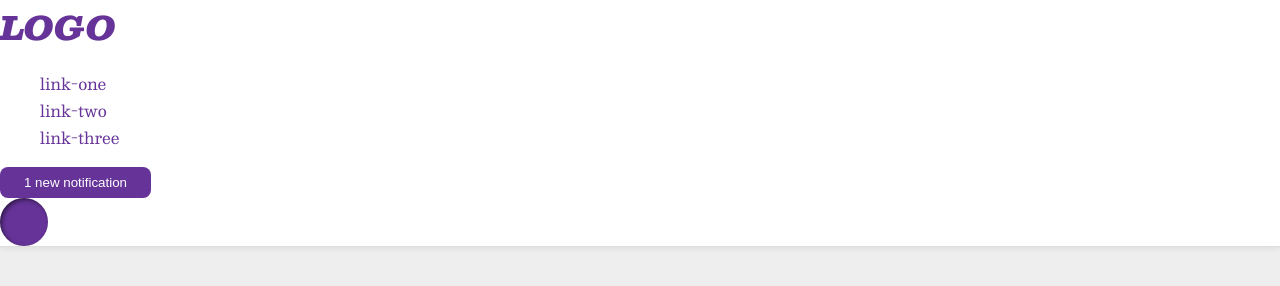
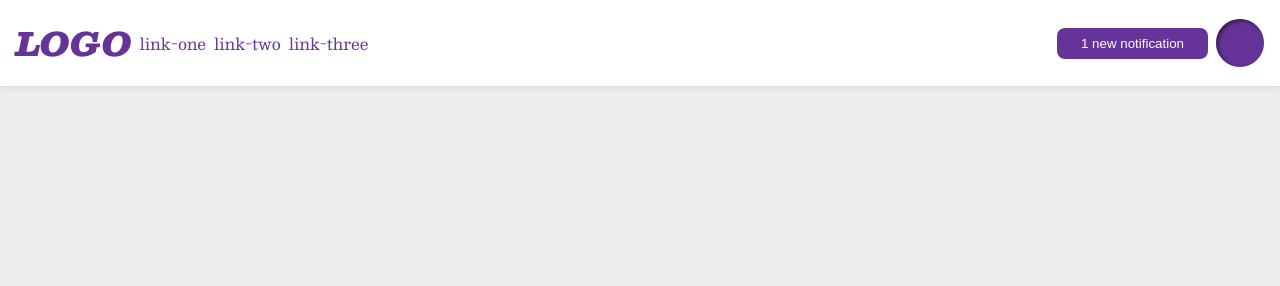
Before and after one commit to NikolaM4/the-odin-project, a plain HTML site: page css-exercises/flex/03-flex-header-2/index.html in a window 1280 px wide. Drawn offline with nearby package versions, Linux system fonts and the light colour scheme.

Commit message:
Flex exercises

```diff
--- a/css-exercises/flex/01-flex-center/style.css
+++ b/css-exercises/flex/01-flex-center/style.css
@@ -3,6 +3,9 @@
   border: 4px solid midnightblue;
   width: 400px;
   height: 300px;
+  display: flex;
+  justify-content: center;
+  align-items: center;
 }
 
 .box {
--- a/css-exercises/flex/02-flex-header/style.css
+++ b/css-exercises/flex/02-flex-header/style.css
@@ -1,6 +1,9 @@
-.header  {
+.header {
   font-family: monospace;
   background: papayawhip;
+  display: flex;
+  justify-content: space-between;
+  align-items: center;
 }
 
 .logo {
@@ -9,11 +12,18 @@
   color: tomato;
   background: white;
   padding: 4px 32px;
+  justify-self: center;
+  align-self: center;
 }
 
 ul {
   /* this removes the dots on the list items*/
   list-style-type: none;
+  display: flex;
+  margin: 0;
+  padding: 0;
+  margin: 8px;
+  gap: 8px;
 }
 
 a {
--- a/css-exercises/flex/03-flex-header-2/index.html
+++ b/css-exercises/flex/03-flex-header-2/index.html
@@ -1,26 +1,26 @@
 <!DOCTYPE html>
 <html lang="en">
   <head>
-    <meta charset="UTF-8">
-    <meta http-equiv="X-UA-Compatible" content="IE=edge">
-    <meta name="viewport" content="width=device-width, initial-scale=1.0">
+    <meta charset="UTF-8" />
+    <meta http-equiv="X-UA-Compatible" content="IE=edge" />
+    <meta name="viewport" content="width=device-width, initial-scale=1.0" />
     <title>Flex Header 2</title>
-    <link rel="stylesheet" href="style.css">
+    <link rel="stylesheet" href="style.css" />
   </head>
   <body>
     <div class="header">
-      <div class="logo">
-        LOGO
+      <div class="class">
+        <div class="logo">LOGO</div>
+        <ul class="links">
+          <li><a href="google.com">link-one</a></li>
+          <li><a href="google.com">link-two</a></li>
+          <li><a href="google.com">link-three</a></li>
+        </ul>
       </div>
-      <ul class="links">
-        <li><a href="google.com">link-one</a></li>
-        <li><a href="google.com">link-two</a></li>
-        <li><a href="google.com">link-three</a></li>
-      </ul>
-      <button class="notifications">
-        1 new notification
-      </button>
-      <div class="profile-image"></div>
+      <div class="class2">
+        <button class="notifications">1 new notification</button>
+        <div class="profile-image"></div>
+      </div>
     </div>
   </body>
 </html>
--- a/css-exercises/flex/03-flex-header-2/style.css
+++ b/css-exercises/flex/03-flex-header-2/style.css
@@ -1,6 +1,6 @@
 /* this is some magical font-importing.
 you'll learn about it later. */
-@import url('https://fonts.googleapis.com/css2?family=Besley:ital,wght@0,400;1,900&display=swap');
+@import url("https://fonts.googleapis.com/css2?family=Besley:ital,wght@0,400;1,900&display=swap");
 
 body {
   margin: 0;
@@ -11,12 +11,21 @@ body {
 .header {
   background: white;
   border-bottom: 1px solid #ddd;
-  box-shadow: 0 0 8px rgba(0,0,0,.1);
+  box-shadow: 0 0 8px rgba(0, 0, 0, 0.1);
+  display: flex;
+  justify-content: space-between;
+  padding: 16px;
+}
+
+.class {
+  display: flex;
+  align-items: center;
+  gap: 8px;
 }
 
 .profile-image {
   background: rebeccapurple;
-  box-shadow: inset 2px 2px 4px rgba(0,0,0,.5);
+  box-shadow: inset 2px 2px 4px rgba(0, 0, 0, 0.5);
   border-radius: 50%;
   width: 48px;
   height: 48px;
@@ -45,4 +54,15 @@ a {
 
 ul {
   list-style-type: none;
+  display: flex;
+  margin: 0;
+  padding: 0;
+  gap: 8px;
 }
+
+.class2 {
+  display: flex;
+  align-items: center;
+  justify-content: flex-end;
+  gap: 8px;
+}
```
